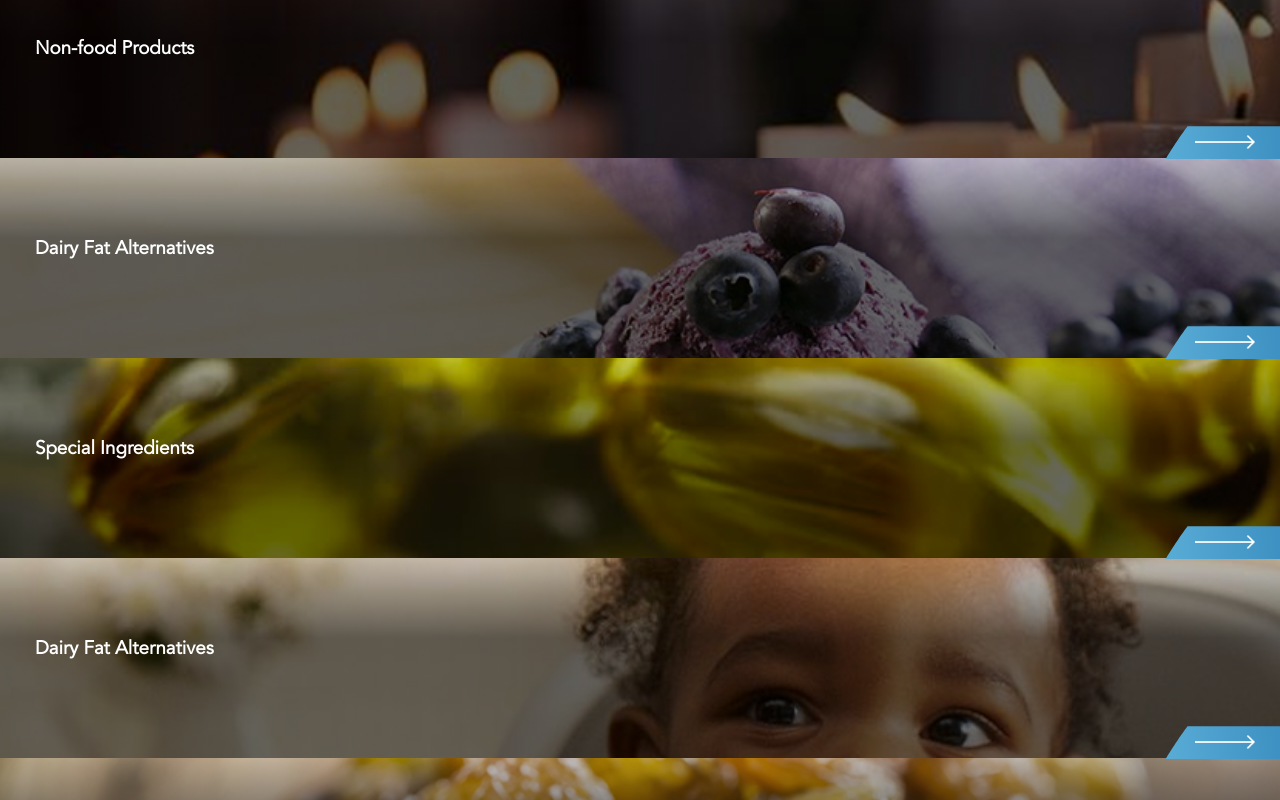
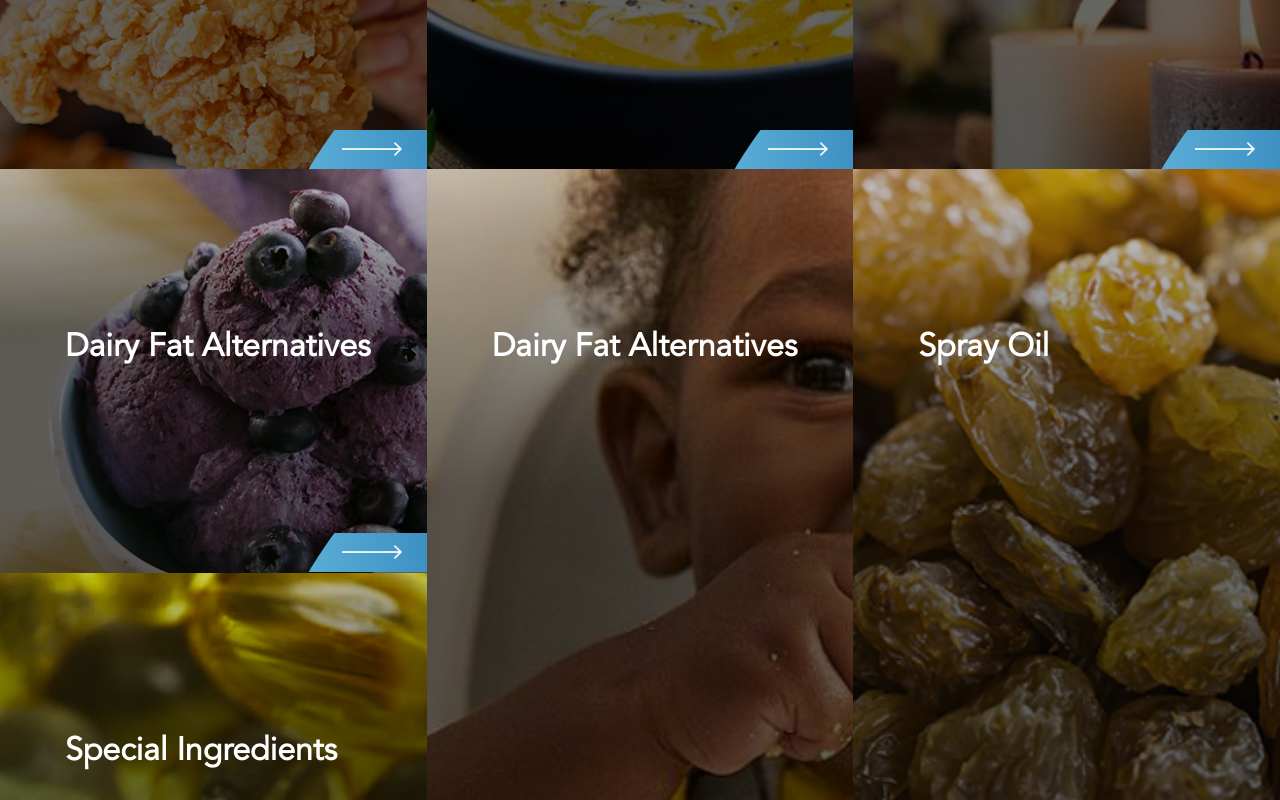
Before and after one commit to Devairways/marine, a React (Create React App) app: page / in a window 1280 px wide. Shown: the part 2180-2980 px from the top of the page. Built offline with nearby package versions, Linux system fonts and the light colour scheme.

Commit message:
stylefix

```diff
--- a/src/componenten/footer/footer.css
+++ b/src/componenten/footer/footer.css
@@ -107,7 +107,7 @@ img[alt="slogan"]{
 
     #desktop{
     	display: inline-flex;
-        justify-content: space-around;
+        justify-content: space-between;
         flex-wrap: wrap;
         width: 100%;
         background-color: #f0efef;
@@ -134,7 +134,7 @@ img[alt="slogan"]{
     .dsktpfix{
 	    width: 35%;
     	min-width: 360px;
-    	padding: 0;
+    	padding-left: 15px;
     }
 
     .dsktpfix ul{
--- a/src/componenten/producten/producten.css
+++ b/src/componenten/producten/producten.css
@@ -1,6 +1,3 @@
-#productLijst{
-}
-
 .productKaart{
 	height: 200px;
 }
@@ -27,3 +24,60 @@
     width: 60px;
     margin-left: 60px;
 }
+
+
+@media screen and (min-width: 600px){
+    #productLijst{
+        display: block;
+        height: unset;
+    }
+}
+
+@media screen and (min-width: 769px){
+
+    #productLijst{
+        display: grid;
+        grid-template-columns: 1fr 1fr 1fr;
+    }
+    .productKaart{
+        height: unset;
+    }
+    .product{
+        padding-left: 65px;
+        padding-top: 160px;
+        color: #fff;
+        font-size: xx-large;
+    }
+
+    .buttons{
+        height: 30px;
+        margin-top: 165px;
+    }
+
+    .arrow1{
+        margin-top: 8px;
+    }
+
+    .gridfix{
+        overflow: hidden;
+    }
+
+    .hero{
+        grid-column: span 2;
+        grid-row: span 2;
+    }
+
+    .hero2{
+        grid-column: 2/3;
+        grid-row: 4/6;
+    }
+
+    .hero3{
+        grid-column: 3/4;
+        grid-row: 4/6;
+    }
+
+    .hero .buttons, .hero2 .buttons, .hero3 .buttons{
+        margin-top: 570px;
+    }
+}
--- a/src/componenten/producten/producten.js
+++ b/src/componenten/producten/producten.js
@@ -5,43 +5,53 @@ const Producten = () => {
 	const producten = [
 		{
 			product: "Bakery",
-			img: require("../../img/producten/bakery.png")
+			img: require("../../img/producten/bakery.png"),
+			spec: "hero"
 		},
 		{
 			product: "Confectionary",
-			img: require("../../img/producten/confectionary.png")
+			img: require("../../img/producten/confectionary.png"),
+			spec: ""
 		},
 		{
 			product: "Spreads",
-			img: require("../../img/producten/spreads.png")
+			img: require("../../img/producten/spreads.png"),
+			spec: ""
 		},
 		{
 			product: "Frying",
-			img: require("../../img/producten/frying.png")
+			img: require("../../img/producten/frying.png"),
+			spec: ""
 		},
 		{
 			product: "Culinary",
-			img: require("../../img/producten/culinary.png")
+			img: require("../../img/producten/culinary.png"),
+			spec: ""
 		},
 		{
 			product: "Non-food Products",
-			img: require("../../img/producten/non-food.png")
+			img: require("../../img/producten/non-food.png"),
+			spec: ""
 		},
 		{
 			product: "Dairy Fat Alternatives",
-			img: require("../../img/producten/dairyfatalts.png")
+			img: require("../../img/producten/dairyfatalts.png"),
+			spec: ""
 		},
 		{
 			product: "Special Ingredients",
-			img: require("../../img/producten/spec_ingr.png")
+			img: require("../../img/producten/spec_ingr.png"),
+			spec: ""
 		},
 		{
 			product: "Dairy Fat Alternatives",
-			img: require("../../img/producten/dairy_fat_alt.png")
+			img: require("../../img/producten/dairy_fat_alt.png"),
+			spec: "hero2"
 		},
 		{
 			product: "Spray Oil",
-			img: require("../../img/producten/sprayoil.png")
+			img: require("../../img/producten/sprayoil.png"),
+			spec: "hero3"
 		},
 	]
     return (
@@ -54,10 +64,9 @@ const Producten = () => {
 		    <div id="productLijst">
 		    {
 		    	producten.map((p) =>{
-		    		console.log(p.img)
 		    		return(
-		    		<div className="productKaart" style={{background: `url(${p.img}) no-repeat`,backgroundSize:"cover"}}>
-		    		    <div className="overlay">
+		    		<div className={`productKaart ${p.spec}`} style={{background: `url(${p.img}) no-repeat`,backgroundSize:"cover",backgroundPosition:"top"}}>
+		    		    <div className="overlay gridfix">
 		    		    	<h3 className="product">{p.product}</h3>
 		    		    	<div className="buttons"><img className="arrow1" src={require("../../img/arrowW.png")} alt="pijl"/></div>
 		    		    </div>
```
